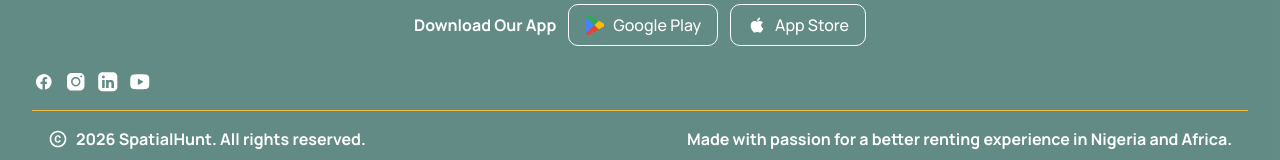
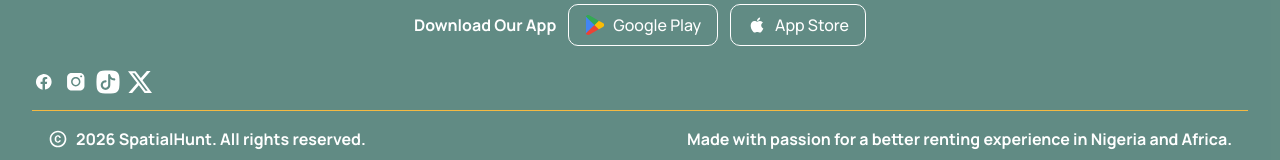
Before and after one commit to spatialhunt/spatialhunt-project, a Next.js app: page / in a window 1280 px wide. Shown: the part 2656-2816 px from the top of the page. Built offline with nearby package versions, Linux system fonts and the light colour scheme.

Commit message:
Fix Footer socials

```diff
--- a/component/Footer.tsx
+++ b/component/Footer.tsx
@@ -173,7 +173,7 @@ function Footer() {
       </div>
 
       {/* Social Media */}
-      <div className="mt-6 flex justify-start gap-2">
+       <div className="mt-6 flex justify-start gap-2">
         <Image
           src="/icon facebook.svg"
           alt="Facebook"
@@ -194,19 +194,24 @@ function Footer() {
           />
         </a>
 
-        <Image
-          src="/linkedin.svg"
-          alt="LinkedIn"
+      <a href="https://www.tiktok.com/@spatialhunt">
+      <Image
+          src="/tiktok.svg"
+          alt="tiktok"
           width={24}
           height={24}
         />
+      </a>
 
-        <Image
-          src="/icon youtube.svg"
-          alt="YouTube"
+        <a href="https://x.com/thespatialhunt">
+          <Image
+          src="/x.svg"
+          alt="xicon"
           width={24}
           height={24}
         />
+        </a>
+
       </div>
 
       {/* Divider */}
```
